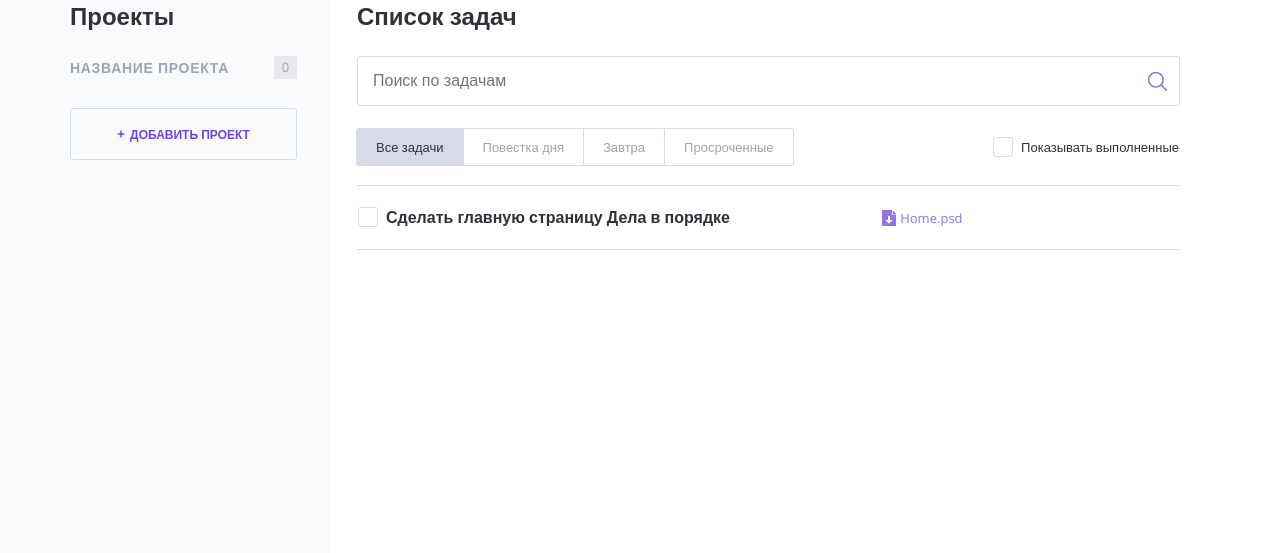
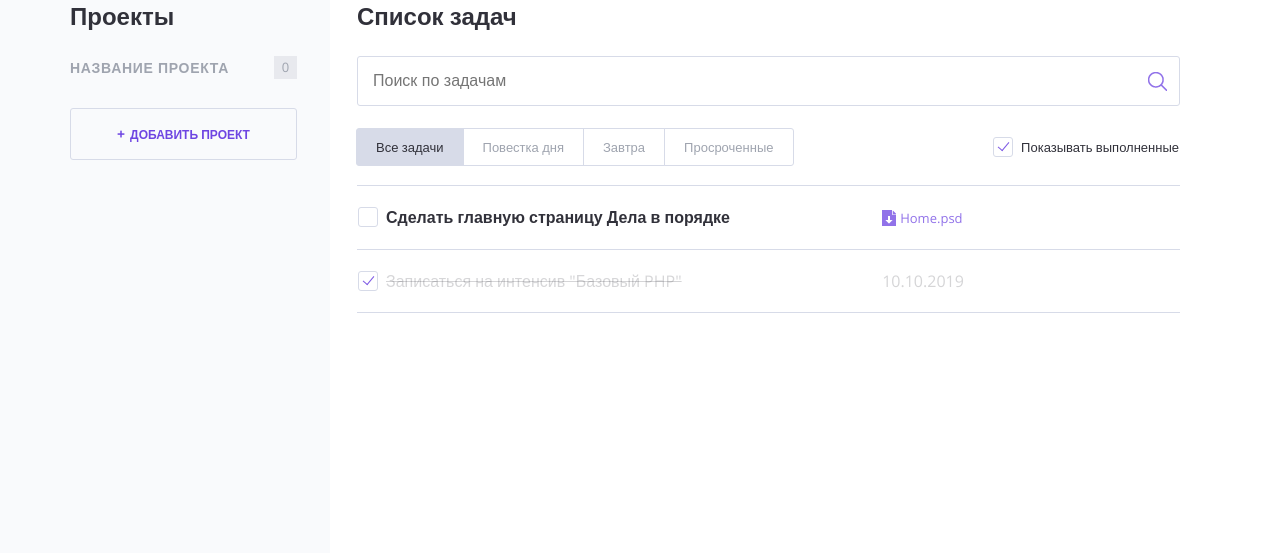
Before and after one commit to fpestunov/772819-doingsdone, a PHP site: page / in a window 1280 px wide. Shown: the part 93-646 px from the top of the page. Run offline with PHP 8.4, Linux system fonts and the light colour scheme.

Commit message:
add task work with conditions

```diff
--- a/index.php
+++ b/index.php
@@ -76,7 +76,7 @@ $show_complete_tasks = rand(0, 1);
 
                     <label class="checkbox">
                         <!--добавить сюда аттрибут "checked", если переменная $show_complete_tasks равна единице-->
-                        <input class="checkbox__input visually-hidden show_completed" type="checkbox">
+                        <input class="checkbox__input visually-hidden show_completed" type="checkbox" <?= ($show_complete_tasks === 1) ? 'checked': ''; ?>>
                         <span class="checkbox__text">Показывать выполненные</span>
                     </label>
                 </div>
@@ -97,6 +97,20 @@ $show_complete_tasks = rand(0, 1);
                         <td class="task__date"></td>
                     </tr>
                     <!--показывать следующий тег <tr/>, если переменная $show_complete_tasks равна единице-->
+                    <?php if ($show_complete_tasks === 1): ?>
+                    <tr class="tasks__item task task--completed">
+                        <td class="task__select">
+                            <label class="checkbox task__checkbox">
+                                <input class="checkbox__input visually-hidden" type="checkbox" checked>
+                                <span class="checkbox__text">Записаться на интенсив "Базовый PHP"</span>
+                            </label>
+                        </td>
+                        <td class="task__date">10.10.2019</td>
+
+                        <td class="task__controls">
+                        </td>
+                    </tr>
+                    <?php endif ?>
                 </table>
             </main>
         </div>
```
